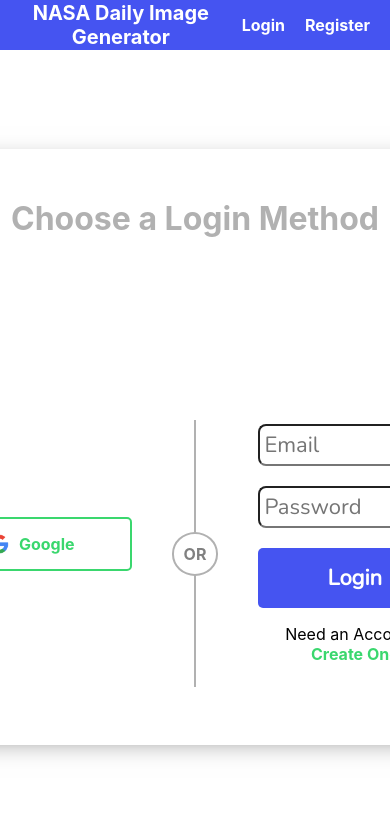
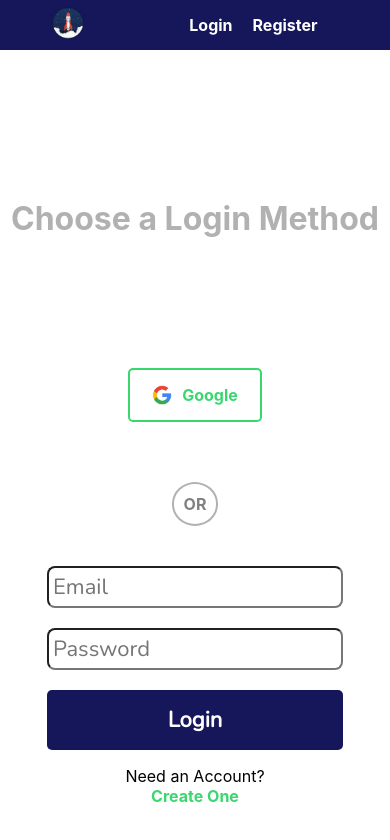
Before and after one commit to Crod7/NASA_Image_Generator_With_Auto0, a React (Create React App) app in the folder frontend/: page /login in a window 390 px wide. Shown: the top 840 px of the page. Built offline with nearby package versions, Linux system fonts and the light colour scheme; no server answers.

Commit message:
Added CSS to make program more responsive to mobile. Added CSS to make application look better.

```diff
--- a/frontend/public/index.html
+++ b/frontend/public/index.html
@@ -24,7 +24,7 @@
       work correctly both with client-side routing and a non-root public URL.
       Learn how to configure a non-root public URL by running `npm run build`.
     -->
-    <title>React App</title>
+    <title>NASA Daily Image Generator</title>
   </head>
   <body>
     <noscript>You need to enable JavaScript to run this app.</noscript>
--- a/frontend/src/components/Navbar.js
+++ b/frontend/src/components/Navbar.js
@@ -1,5 +1,6 @@
 // Imports
 import emptyProfilePic from '../img/empty.png';
+import logo from '../img/logo.png';
 import { Link } from 'react-router-dom';
 import '../css/navbar.css';
 import { useAuthContext } from '../hooks/useAuthContext';
@@ -20,11 +21,11 @@ const Navbar = ({user}) => {
 
     return (
         <div className="navbar">
-            <span className="navbar-title">
-                <Link to='/' className='navbar-title-link'>
-                    NASA Daily Image Generator
+            <ul className="navbar-list">
+                <Link to='/'>
+                    <img src= {logo} alt= '' className="navbar-avatar" />
                 </Link>
-            </span>
+            </ul>
             {
                 user ? (
                     <ul className="navbar-list">
--- a/frontend/src/css/home.css
+++ b/frontend/src/css/home.css
@@ -1,51 +1,56 @@
 @import "index.css";
-
-.navbar {
-    position: fixed;
-    top: 0px;
-    min-width: 100vw;
-    height: 50px;
-    background-color: var(--secondary);
-    color: white;
-    display: flex;
-    align-items: center;
-    justify-content: space-around;
-}
 
 .nasa-image{
     max-height: 80vh;
+    border: 4px solid var(--secondary);
+    border-radius: 5px;
+    margin-bottom: 20px;
 }
 
-.home-title {
+.home-greetings {
     font-size: 20px;
     font-weight: bold;
 }
 
-.navbar-title-link {
+.home-title {
+    width: 100%;
+    margin: 10px;
+    max-width: 300px;
+    background-color: var(--secondary);
     color: var(--primaryFont);
-    text-decoration: none;
+    font-weight: bold;
+    border: none;
+    padding: 5px 10px;
+    border-radius: 5px;
+}
+.home-container {
+    display: flex;
+    flex-direction: column;
+    align-items: center;
+    justify-content: center;
+}
+.home-layout {
+    padding: 30px;
+    -webkit-box-shadow: 0px 5px 33px -21px rgb(0, 0, 0);
+    -moz-box-shadow: 0px 5px 33px -21px rgb(0, 0, 0);
+    box-shadow: 0px 5px 33px -21px rgb(0, 0, 0);
+    display: flex;
+    flex-direction: column;
+    align-items: center;
+    justify-content: center;
 }
 
-.navbar-list {
-    display: flex;
-    align-items: center;
-    list-style: none;
+.home-nasa-info {
+    max-width: 600px;
 }
 
-.navbar-list-link {
-    text-decoration: none;
+.home-nasa-info-subtitle {
+    color: var(--secondary);
     font-weight: bold;
 }
 
-.navbar-list-item {
-    margin-right: 20px;
-    font-weight: 500;
-    cursor: pointer;
+.home-nasa-info div {
+    margin-bottom: 20px;
+    border: 2px solid var(--secondary);
+    padding: 5px 10px;
 }
-
-.navbar-avatar {
-    width: 32px;
-    height: 32px;
-    border-radius: 50%;
-    object-fit: cover;
-}
--- a/frontend/src/css/index.css
+++ b/frontend/src/css/index.css
@@ -2,7 +2,7 @@
 
 :root {
   --primary: white;
-  --secondary: #4554f1;
+  --secondary: #16165b;
   --accent: rgb(58, 215, 110);
   --buttonBackground: white;
   --primaryFont: white;
--- a/frontend/src/css/login.css
+++ b/frontend/src/css/login.css
@@ -40,7 +40,6 @@
     align-items: center;
     margin: 40px;
 }
-
 
 .center {
     height: 100%;
@@ -120,3 +119,17 @@ input {
     color: var(--accent);
     font-weight: bold;
 }
+
+@media only screen and (max-width: 767px) {
+    .login-box {
+        -webkit-box-shadow: 0px 5px 33px -21px rgba(0, 0, 0, 0);
+        -moz-box-shadow: 0px 5px 33px -21px rgba(0, 0, 0, 0);
+        box-shadow: 0px 5px 33px -21px rgba(0, 0, 0, 0);
+    }
+    .bottom-section {
+        flex-direction: column;
+    }
+    .login-button {
+        width: 150%;
+    }
+}
--- a/frontend/src/pages/Home.js
+++ b/frontend/src/pages/Home.js
@@ -28,8 +28,10 @@ const Home = ({ user }) => {
   console.log("requestObject:", requestObject);
 
   return (
-    <div>
-      <p className="home-title">Hello {user.name}!</p>
+    <div className="home-container">
+      <div className="home-layout">
+        <p className="home-greetings">Hello {user.name}!</p>
+        <p className="home-title">Today's Daily Image</p>
         {requestObject && (
           <img
             src={requestObject.url}
@@ -37,7 +39,36 @@ const Home = ({ user }) => {
             className="nasa-image"
           />
         )}
+        <div className="home-nasa-info">
+          <p className="home-nasa-info-subtitle">Title</p>
+          <div>
+            {requestObject && (
+              <p>{requestObject.title}</p>
+            )}
           </div>
+          <p className="home-nasa-info-subtitle">Today's Date</p>
+          <div>
+            {requestObject && (
+              <p>{requestObject.date}</p>
+            )}
+          </div>
+          <p className="home-nasa-info-subtitle">Credit</p>
+          <div>
+            {requestObject && (
+              <p>{requestObject.credit}</p>
+            )}
+          </div>
+          <p className="home-nasa-info-subtitle">Explanation</p>
+          <div>
+            {requestObject && (
+              <p>{requestObject.explanation}</p>
+            )}
+          </div>
+        </div>
+      </div>
+
+    </div>
+
   );
 }
 
```
Also changed, not shown: frontend/public/logo192.png, frontend/src/img/logo.png (added). Lines whose indentation alone changed are shown as unchanged.
